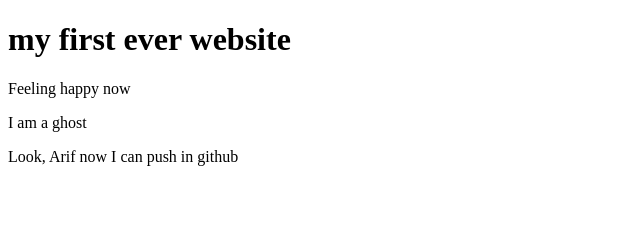
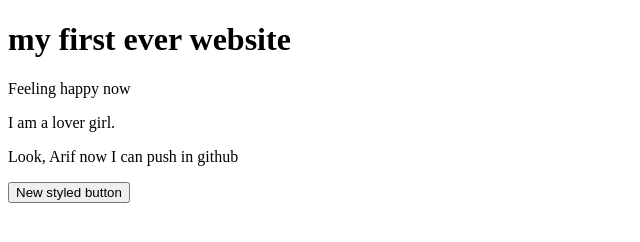
Before and after one commit to Muhammad12665/my-first-website, a plain HTML site: page index.html in a window 1280 px wide. Shown: the whole page, without its empty margins (0-640 px from the left). Drawn offline with Linux system fonts and the light colour scheme.

Commit message:
text upload

```diff
--- a/index.html
+++ b/index.html
@@ -9,7 +9,8 @@
 <body>
     <h1>my first ever website</h1>
     <p>Feeling happy now</p>
-    <p>I am a ghost</p>
+    <p>I am a lover girl.</p>
     <p>Look, Arif now I can push in github</p>
+    <button>New styled button</button>
 </body>
 </html>
```
